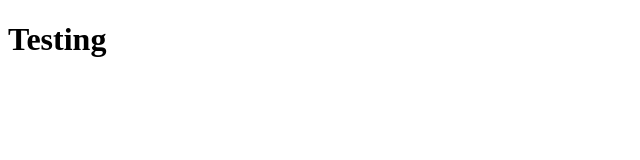
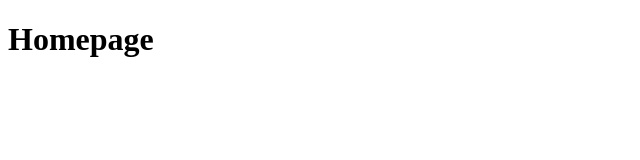
Before and after one commit to ArdaYil/FastTyper, a React (Vite) app: page / in a window 1280 px wide. Shown: the top 160 px of the page, without its empty margins (0-640 px from the left). Built offline with nearby package versions, Linux system fonts and the light colour scheme.

Commit message:
Implement routing system

```diff
--- a/package.json
+++ b/package.json
@@ -12,6 +12,7 @@
   "dependencies": {
     "react": "^18.2.0",
     "react-dom": "^18.2.0",
+    "react-router-dom": "^6.14.1",
     "word-list": "^3.1.0"
   },
   "devDependencies": {
--- a/src/App.tsx
+++ /dev/null
@@ -1,5 +0,0 @@
-const App = () => {
-  return <h1>Testing</h1>;
-};
-
-export default App;
--- a/src/main.tsx
+++ b/src/main.tsx
@@ -1,9 +1,10 @@
 import React from "react";
 import ReactDOM from "react-dom/client";
-import App from "./App";
+import { RouterProvider } from "react-router-dom";
+import router from "./router";
 
 ReactDOM.createRoot(document.getElementById("root")!).render(
   <React.StrictMode>
-    <App />
+    <RouterProvider router={router} />
   </React.StrictMode>
 );
--- /dev/null
+++ b/src/pages/Homepage.tsx
@@ -0,0 +1,5 @@
+const Homepage = () => {
+  return <h1>Homepage</h1>;
+};
+
+export default Homepage;
--- /dev/null
+++ b/src/pages/Layout.tsx
@@ -0,0 +1,11 @@
+import { Outlet } from "react-router-dom";
+
+const Layout = () => {
+  return (
+    <>
+      <Outlet />
+    </>
+  );
+};
+
+export default Layout;
--- /dev/null
+++ b/src/router.tsx
@@ -0,0 +1,13 @@
+import { createBrowserRouter } from "react-router-dom";
+import Layout from "./pages/Layout";
+import Homepage from "./pages/Homepage";
+
+const router = createBrowserRouter([
+  {
+    path: "/",
+    element: <Layout />,
+    children: [{ index: true, element: <Homepage /> }],
+  },
+]);
+
+export default router;
```
Also changed, not shown: 1 other file (tests, documents, lock files or other folders).
